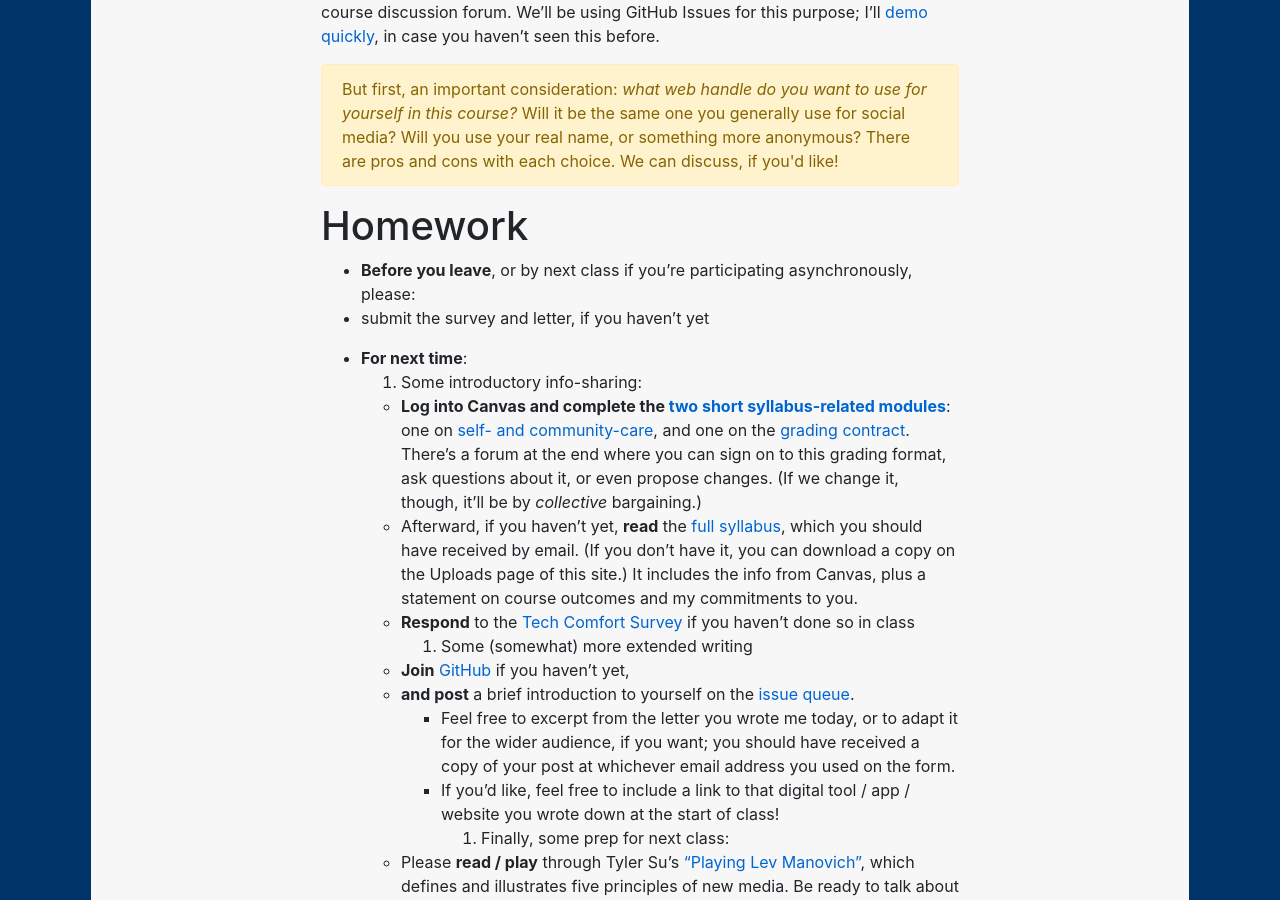
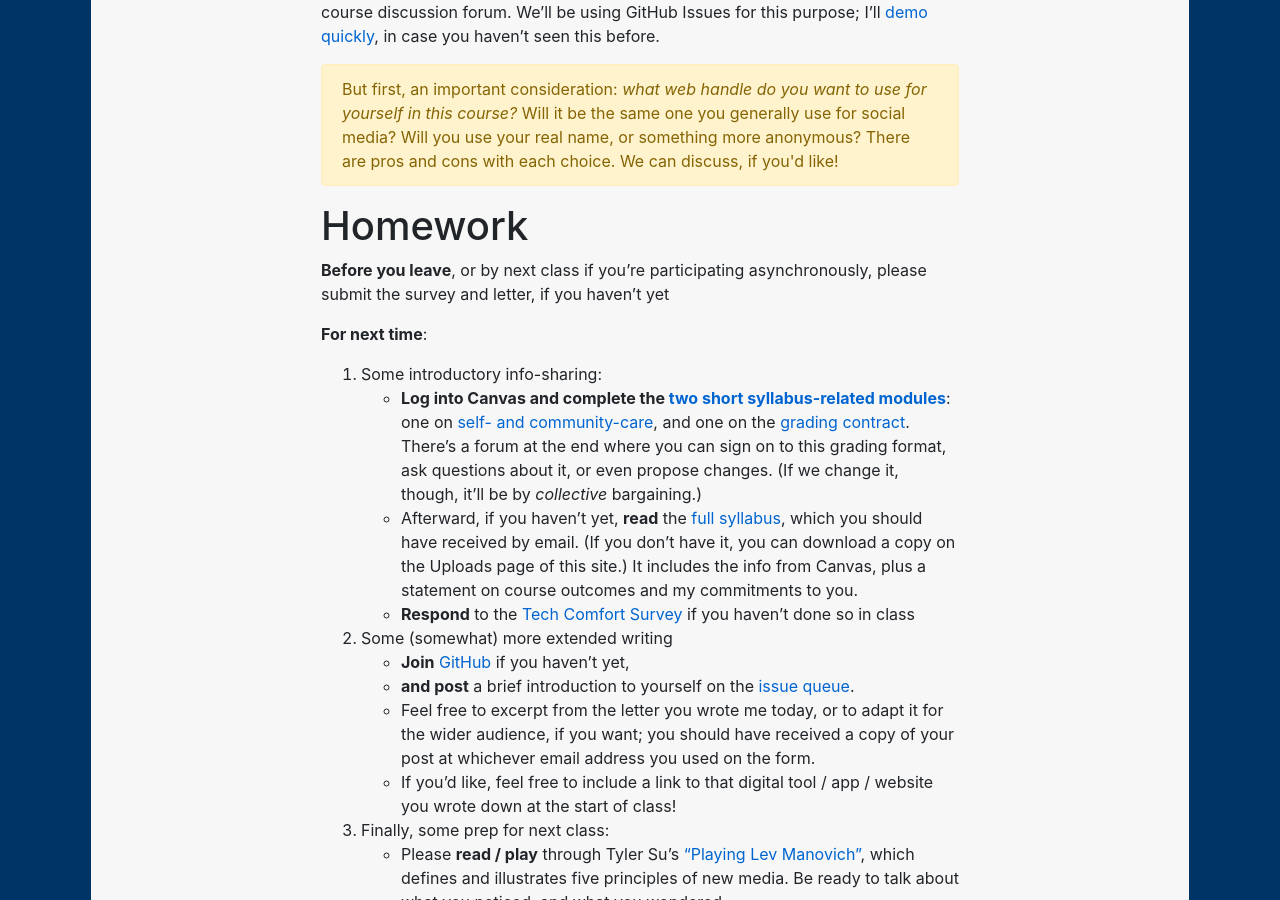
Before and after one commit to benmiller314/cdm2021spring, a Jekyll site: the page built from plans/lesson-01.md, in a window 1280 px wide and 900 px high, scrolled down 2790 px. Built offline with Jekyll 4.4.1, drawn with Linux system fonts in a browser that asks for light colours; our own code applies the rules of GitHub Pages for plain Markdown files.

Commit message:
fix bullet indentation in hw

```diff
--- a/plans/lesson-01.md
+++ b/plans/lesson-01.md
@@ -80,20 +80,19 @@ But first, an important consideration: <em>what web handle do you want to use fo
 
 # Homework
 
-* **Before you leave**, or by next class if you're participating asynchronously, please:
- -  submit the survey and letter, if you haven't yet
+**Before you leave**, or by next class if you're participating asynchronously, please submit the survey and letter, if you haven't yet
 
-* **For next time**:
- 1. Some introductory info-sharing:
-    * **Log into Canvas and complete the [two short syllabus-related modules](https://canvas.pitt.edu/courses/78948/modules)**: one on [self- and community-care](https://canvas.pitt.edu/courses/78948/pages/accessing-resources?module_item_id=1869862), and one on the [grading contract](https://canvas.pitt.edu/courses/78948/pages/contract-what?module_item_id=1868973). There's a forum at the end where you can sign on to this grading format, ask questions about it, or even propose changes. (If we change it, though, it'll be by *collective* bargaining.)
-    * Afterward, if you haven't yet, **read** the [full syllabus]({{site.github_url}}/uploads), which you should have received by email. (If you don't have it, you can download a copy on the Uploads page of this site.) It includes the info from Canvas, plus a statement on course outcomes and my commitments to you.
-    * **Respond** to the [Tech Comfort Survey](http://bit.ly/cdm2021survey) if you haven't done so in class
- 2. Some (somewhat) more extended writing
-    * **Join** [GitHub](https://github.com/) if you haven't yet,
-    * **and post** a brief introduction to yourself on the <a href="{{site.github.issues_url}}/1">issue queue</a>.
-      - Feel free to excerpt from the letter you wrote me today, or to adapt it for the wider audience, if you want; you should have received a copy of your post at whichever email address you used on the form.
-      -  If you'd like, feel free to include a link to that digital tool / app / website you wrote down at the start of class!
- 3. Finally, some prep for next class:
-    * Please **read / play** through Tyler Su's ["Playing Lev Manovich"](https://tylersu.github.io/o/), which defines and illustrates five principles of new media. Be ready to talk about what you noticed, and what you wondered.
-    * If you don't already have one, **download / install** a plain text editor. I recommend [Atom](http://atom.io), which is free and cross-platform, but if you already use Notepad++ or SublimeText or something like that, you're fine.
-      - NB: Microsoft Word is *not* good enough for this purpose. Word files are very much not plain text, as you'll see if you replace the .docx with .zip and expand the result.
+**For next time**:
+1. Some introductory info-sharing:
+  * **Log into Canvas and complete the [two short syllabus-related modules](https://canvas.pitt.edu/courses/78948/modules)**: one on [self- and community-care](https://canvas.pitt.edu/courses/78948/pages/accessing-resources?module_item_id=1869862), and one on the [grading contract](https://canvas.pitt.edu/courses/78948/pages/contract-what?module_item_id=1868973). There's a forum at the end where you can sign on to this grading format, ask questions about it, or even propose changes. (If we change it, though, it'll be by *collective* bargaining.)
+  * Afterward, if you haven't yet, **read** the [full syllabus]({{site.github_url}}/uploads), which you should have received by email. (If you don't have it, you can download a copy on the Uploads page of this site.) It includes the info from Canvas, plus a statement on course outcomes and my commitments to you.
+  * **Respond** to the [Tech Comfort Survey](http://bit.ly/cdm2021survey) if you haven't done so in class
+2. Some (somewhat) more extended writing
+  * **Join** [GitHub](https://github.com/) if you haven't yet,
+  * **and post** a brief introduction to yourself on the <a href="{{site.github.issues_url}}/1">issue queue</a>.
+    - Feel free to excerpt from the letter you wrote me today, or to adapt it for the wider audience, if you want; you should have received a copy of your post at whichever email address you used on the form.
+    -  If you'd like, feel free to include a link to that digital tool / app / website you wrote down at the start of class!
+3. Finally, some prep for next class:
+  * Please **read / play** through Tyler Su's ["Playing Lev Manovich"](https://tylersu.github.io/o/), which defines and illustrates five principles of new media. Be ready to talk about what you noticed, and what you wondered.
+  * If you don't already have one, **download / install** a plain text editor. I recommend [Atom](http://atom.io), which is free and cross-platform, but if you already use Notepad++ or SublimeText or something like that, you're fine.
+    - NB: Microsoft Word is *not* good enough for this purpose. Word files are very much not plain text, as you'll see if you replace the .docx with .zip and expand the result.
```
